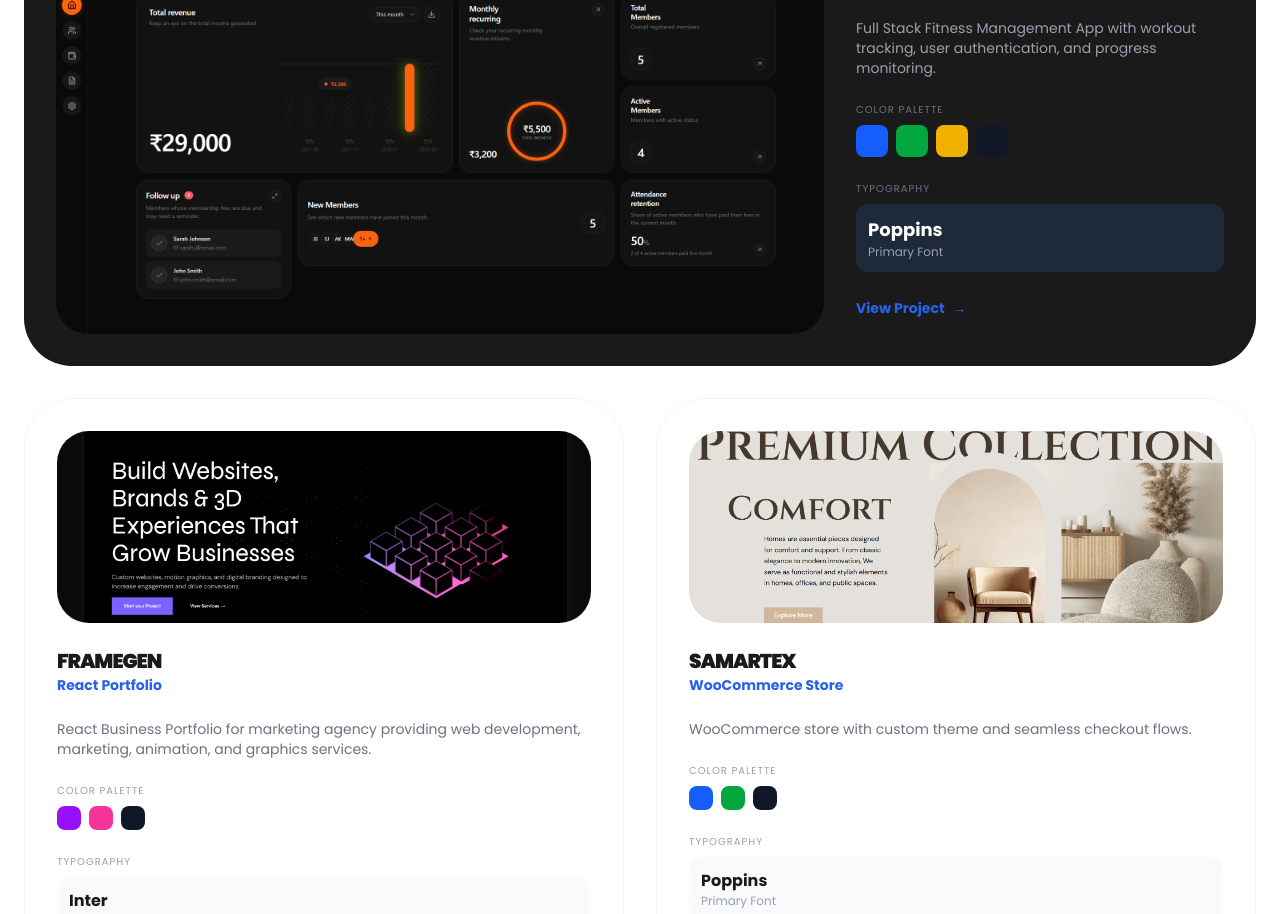
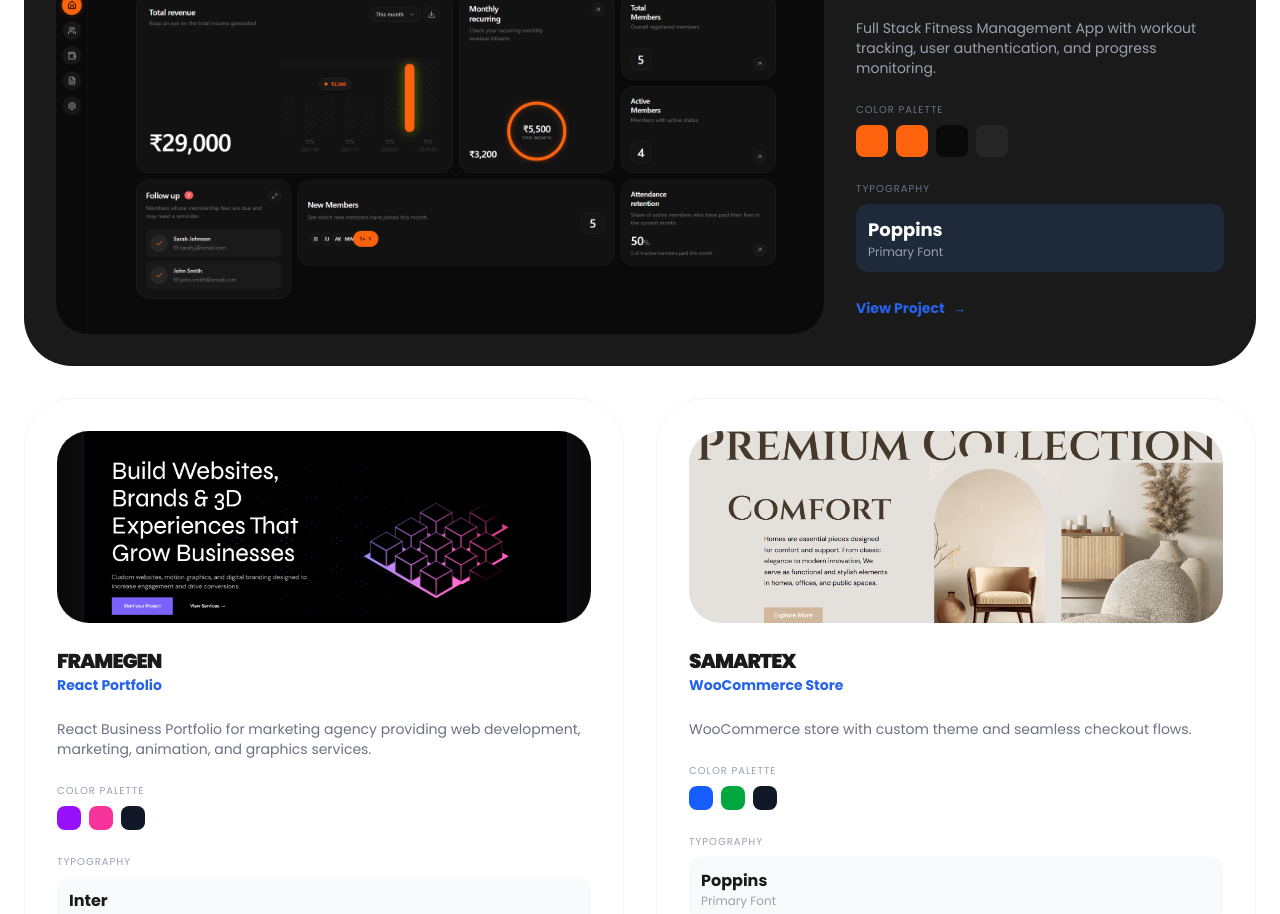
Before and after one commit to Rabiaan/Rabiaan-s-Portfolio, a React (Vite) app: page / in a window 1280 px wide. Shown: the part 3240-4154 px from the top of the page. Built offline with nearby package versions, Linux system fonts and the light colour scheme.

Commit message:
Update Fitness Pro color palette

```diff
--- a/src/pages/Home.jsx
+++ b/src/pages/Home.jsx
@@ -346,10 +346,10 @@
                 <div>
                   <p className="text-[10px] text-gray-500 uppercase tracking-widest mb-2">Color Palette</p>
                   <div className="flex gap-2">
-                    <div className="w-8 h-8 rounded-lg bg-blue-600" title="#2563eb"></div>
-                    <div className="w-8 h-8 rounded-lg bg-green-600" title="#16a34a"></div>
-                    <div className="w-8 h-8 rounded-lg bg-yellow-500" title="#eab308"></div>
-                    <div className="w-8 h-8 rounded-lg bg-gray-900" title="#1a1a1a"></div>
+                    <div className="w-8 h-8 rounded-lg bg-[#fd630d]" title="#fd630d"></div>
+                    <div className="w-8 h-8 rounded-lg bg-[#fd630d]" title="#fd630d"></div>
+                    <div className="w-8 h-8 rounded-lg bg-[#0a0a0a]" title="#0a0a0a"></div>
+                    <div className="w-8 h-8 rounded-lg bg-[#262626]" title="#262626"></div>
                   </div>
                 </div>
                 {/* Typography */}
```
